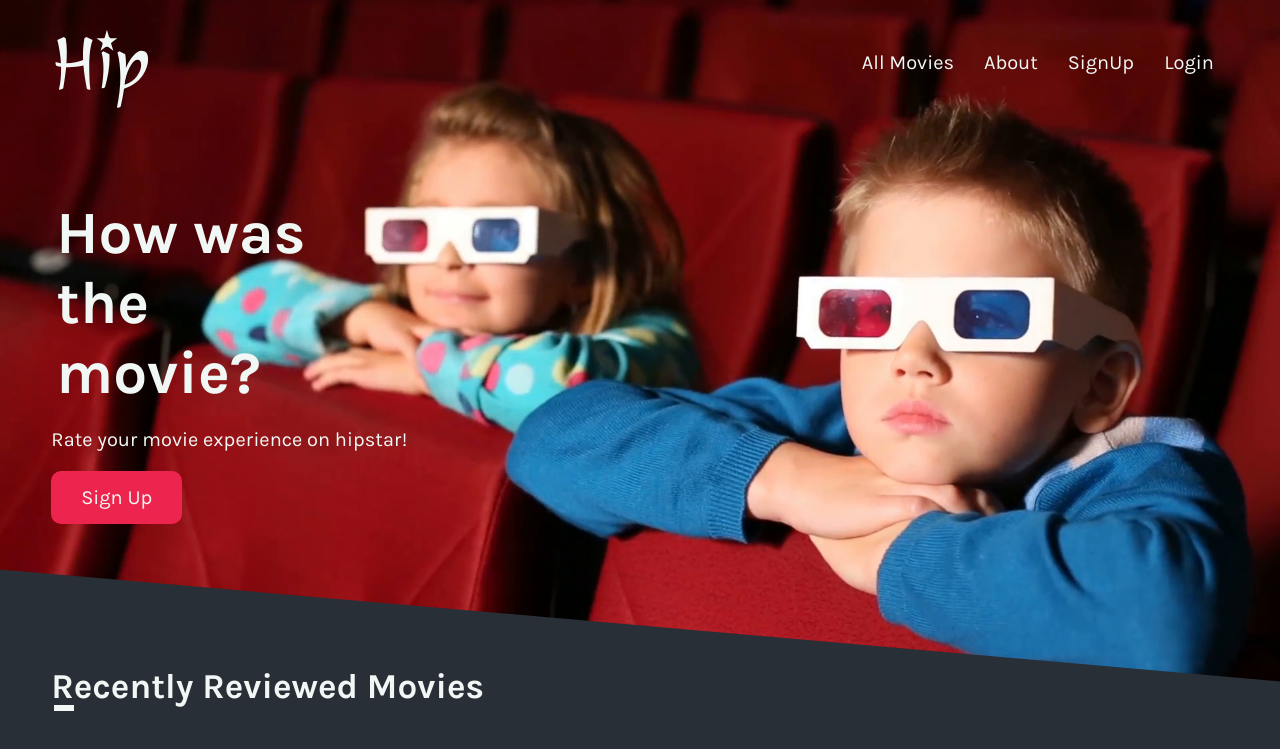
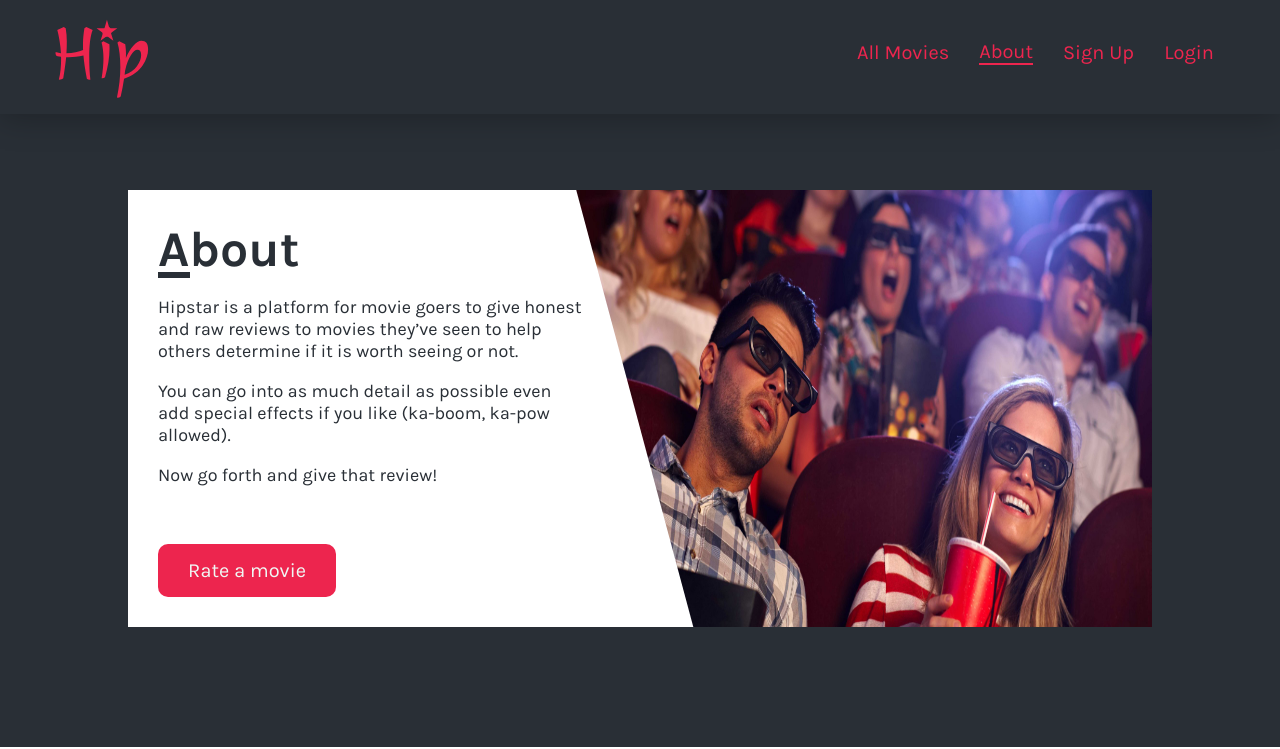
Before and after one commit to Dsalz/Hipstar, a React (Create React App) app in the folder client/: page /about in a window 1280 px wide. Shown: the top 749 px of the page. Built offline with nearby package versions, Linux system fonts and the light colour scheme.

Commit message:
feat(aboutPage): Add about page and dark navbar

```diff
--- a/client/public/index.html
+++ b/client/public/index.html
@@ -2,9 +2,9 @@
 <html lang="en">
   <head>
     <meta charset="utf-8">
-    <link rel="shortcut icon" href="%PUBLIC_URL%/favicon.ico">
+    <link rel="shortcut icon" href="%PUBLIC_URL%/hipstar-rd.png">
     <meta name="viewport" content="width=device-width, initial-scale=1, shrink-to-fit=no">
-    <meta name="theme-color" content="#000000">
+    <meta name="theme-color" content="#ED254E">
     <!--
       manifest.json provides metadata used when your web app is added to the
       homescreen on Android. See https://developers.google.com/web/fundamentals/web-app-manifest/
@@ -19,7 +19,7 @@
       work correctly both with client-side routing and a non-root public URL.
       Learn how to configure a non-root public URL by running `npm run build`.
     -->
-    <title>React App</title>
+    <title>Home | Hipstar | How was the movie? We really want to know! </title>
   </head>
   <body>
     <noscript>
--- /dev/null
+++ b/client/src/components/AboutPage.js
@@ -0,0 +1,36 @@
+import React from 'react';
+import { Link } from 'react-router-dom';
+
+//Components
+import Navbar from './LayoutComponents/Navbar';
+
+//Images
+import AboutImage from '../images/AboutImage.jpg';
+
+const AboutPage = () => {
+    return(
+        <div className="black-bg">
+          <Navbar type="dark"/>
+          <section className="slashed-card">
+            <section className="slashed-card-info">
+                <h2>About</h2>
+                <hr/>
+                <p>Hipstar is a platform for movie goers to give honest and raw reviews to movies they’ve seen to help others determine if it is worth seeing or not. </p>
+                <p>You can go into as much detail as possible even add special effects if you like (ka-boom, ka-pow allowed).</p>
+                <p>Now go forth and give that review!</p>
+                <Link to="/allmovies" className="red-cta-btn">
+                   Rate a movie
+                </Link>
+                <div className="slashed-card-demo">
+                </div>
+            </section>
+
+            <section className="slashed-card-img">
+                <img src={AboutImage} alt="hipstar"/>
+            </section>
+          </section>
+        </div>
+    )
+}
+
+export default AboutPage;
--- a/client/src/components/App.js
+++ b/client/src/components/App.js
@@ -1,14 +1,17 @@
 import React, { Component } from 'react';
 import { Route, BrowserRouter, Switch } from 'react-router-dom';
 
+// Components
 import IndexPage from '../components/LandingPageComponents/IndexPage';
+import AboutPage from '../components/AboutPage';
 
 class App extends Component {
   render() {
     return (
       <BrowserRouter>
         <Switch>
-          <Route path='/' component={IndexPage} />
+          <Route exact path='/' component={IndexPage} />
+          <Route path='/about' component={AboutPage} />
         </Switch>
       </BrowserRouter>
     );
--- a/client/src/components/LayoutComponents/Navbar.js
+++ b/client/src/components/LayoutComponents/Navbar.js
@@ -15,8 +15,31 @@ import WhiteLogo from '../../images/hipstar-wh.svg';
 
 class Navbar extends Component {
 
+    componentWillMount(){
+        if (this.props.type === 'trans'){
+            this.setState({
+                type: 'trans'
+            })
+            window.addEventListener('scroll', () => {
+                if(window.scrollY > 30){
+                    this.setState({
+                        type: 'dark'
+                    })
+                } else{
+                    this.setState({
+                        type: 'trans'
+                    })
+                }
+            })
+        } else {
+            this.setState({
+                type: 'dark'
+            })
+        }
+    }
+
     render(){
-        const { type } = this.props;
+        const { type } = this.state;
         return(
             <nav className={`nav ${type}`}>
                 <section className="nav-logo">
--- a/client/src/components/LayoutComponents/SignedOutLinks.js
+++ b/client/src/components/LayoutComponents/SignedOutLinks.js
@@ -11,7 +11,7 @@ const SignedOutLinks = () => {
                 About
             </NavLink>
             <NavLink to="/signup">
-                SignUp
+                Sign Up
             </NavLink>
             <NavLink to="/login">
                 Login
--- a/client/src/css/LandingPageComponents/LandingSection.css
+++ b/client/src/css/LandingPageComponents/LandingSection.css
@@ -31,7 +31,7 @@
 .landing-section-text h2{
     font-size: 60px;
     width: 70%;
-    margin: 5px;
+    margin: 5px 0;
     margin-top: 60px;
 }
 
--- a/client/src/css/LayoutComponents/Navbar.css
+++ b/client/src/css/LayoutComponents/Navbar.css
@@ -3,7 +3,7 @@ nav.nav{
     top: 0;
     left: 0;
     width: 92vw;
-    padding: 20px 4vw;
+    padding: 10px 4vw;
     display: flex;
     z-index: 1000;
 }
@@ -12,11 +12,24 @@ nav.trans{
     background: transparent;
 }
 
+nav.dark{
+    background: #292F36;
+    box-shadow: 0 4px 30px rgba(0,0,0,.25);
+}
+
+nav.dark a{
+    color: #ED254E !important;
+}
+
+nav.dark .nav-links a:hover, nav.dark .nav-links a.active{
+    border-bottom: 2px solid #ED254E;
+}
+
 nav.trans a{
     color: #F0F7F4 !important;
 }
 
-nav.trans a:hover{
+nav.trans .nav-links a:hover, nav.trans .nav-links a.active{
     border-bottom: 2px solid #F0F7F4;
 }
 
--- a/client/src/css/MovieComponents/MidMovieCard.css
+++ b/client/src/css/MovieComponents/MidMovieCard.css
@@ -1,5 +1,11 @@
 .mid-movie-card-wrapper{
     text-decoration: none;
+    transition: all .3s linear;
+}
+
+.mid-movie-card-wrapper:hover{
+    transform: scale(1.05);
+    transition: all .3s linear;
 }
 
 .mid-movie-card-wrapper:hover .mid-movie-card-info p {
@@ -12,13 +18,6 @@
     display: flex;
     flex-direction: column;
     height: 500px;
-    transition: all .3s linear;
-}
-
-.mid-movie-card:hover{
-    transform: scale(1.05);
-    transition: all .3s linear;
-    box-shadow: 1px 1px 5px 5px rgba(0,0,0,.1);
 }
 
 .mid-movie-card img{
--- a/client/src/css/index.css
+++ b/client/src/css/index.css
@@ -35,3 +35,69 @@ body{
     transition: all .3s linear;
     box-shadow: 1px 1px 5px 5px rgba(0,0,0,.1);
 }
+
+.black-bg{
+    background: #292F36;
+    padding: 70px 0;
+}
+
+.slashed-card{
+    display: flex;
+    background: #ffffff;
+    color: #292F36;
+    width: 80%;
+    margin: 120px auto 50px;
+    overflow-y:hidden;
+}
+
+.slashed-card-info{
+    width: 40%;
+    padding: 30px;
+    position: relative;
+    z-index: 5;
+}
+
+.slashed-card-info h2{
+    font-weight: bold;
+    font-size: 50px;
+    margin: 0;
+}
+
+.slashed-card-info p{
+    font-size: 18px;
+    z-index: 7;
+    position: relative;
+    width: 110%;
+}
+
+.slashed-card-info hr{
+    border: 3px solid #292F36;
+    width: 26px;
+    margin-left: 0;
+    margin-top: -7px;
+}
+
+.slashed-card-info a{
+    margin-top: 40px;
+}
+
+.slashed-card-demo{
+    background: #ffffff;
+    width: 125px;
+    height: 485px;
+    position: absolute;
+    top: 0px;
+    right: -65px;
+    transform: rotate(-15deg);
+    z-index: 6;
+}
+
+.slashed-card-img{
+    width: 60%;
+}
+
+.slashed-card-img img{
+    width: 100%;
+    height: 100%;
+    z-index: 1;
+}
```
Also changed, not shown: client/public/hipstar-rd.png (renamed from client/src/images/hipstar-rd.png), client/public/manifest.json, client/src/css/AboutPage.css (added), client/src/images/AboutImage.jpg (added).
